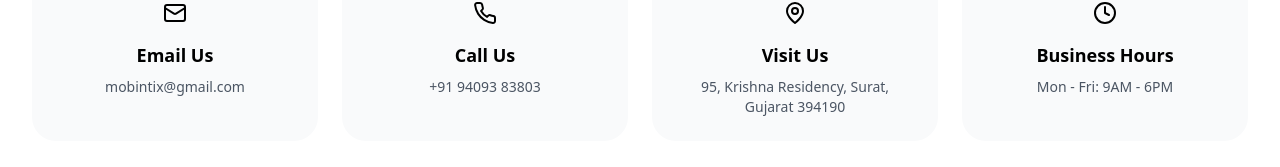
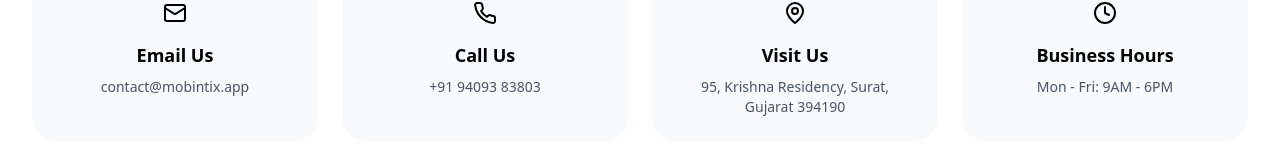
Before and after one commit to mobintix-in/Mobintix-App, a React (Vite) app: page /contact in a window 1280 px wide. Shown: the part 428-595 px from the top of the page. Built offline with nearby package versions, Linux system fonts and the light colour scheme; no server answers.

Commit message:
Mobintix

```diff
--- a/src/pages/Contact.tsx
+++ b/src/pages/Contact.tsx
@@ -83,8 +83,8 @@
     {
       icon: <Mail size={24} />,
       title: "Email Us",
-      content: "mobintix@gmail.com",
-      link: "mailto:mobintix@gmail.com",
+      content: "contact@mobintix.app",
+      link: "mailto:contact@mobintix.app",
     },
     {
       icon: <Phone size={24} />,
```
